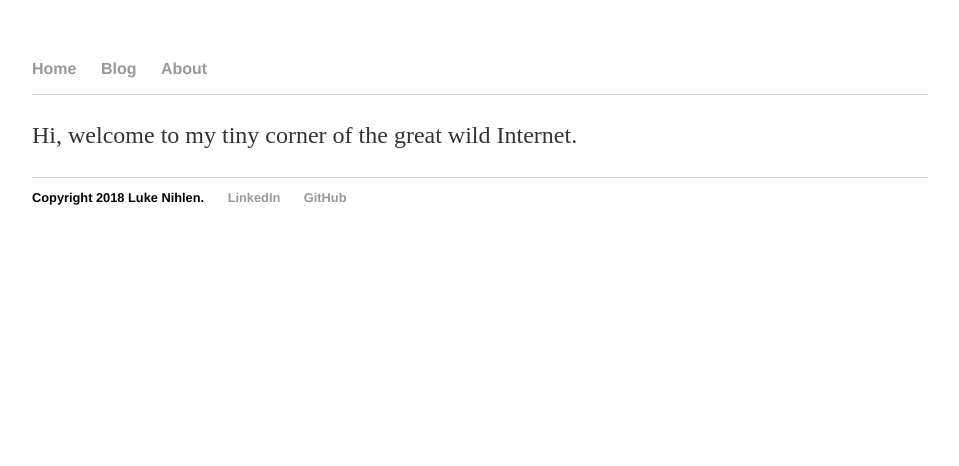
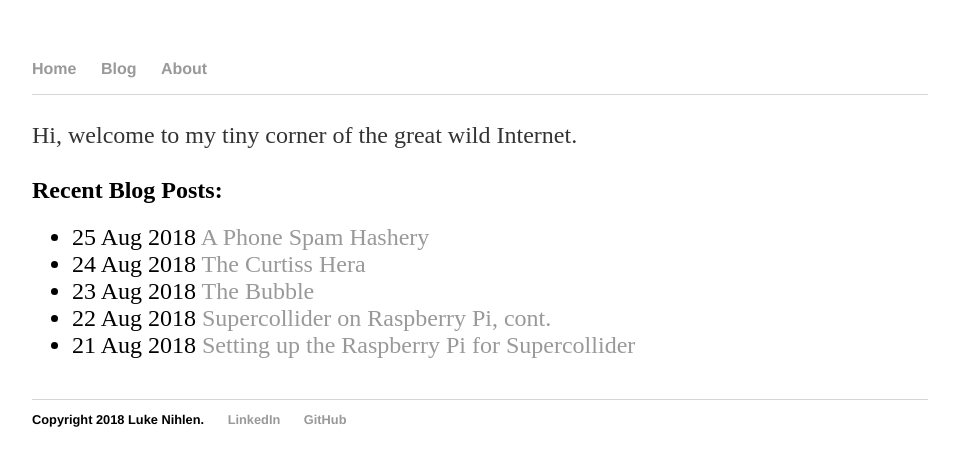
Before and after one commit to lnihlen/lnihlen.github.io, a Jekyll site: the page built from index.md, in a window 1280 px wide. Shown: the top 466 px of the page, without its empty margins (160-1119 px from the left). Built offline with Jekyll 4.4.1, drawn with Linux system fonts in a browser that asks for light colours.

Commit message:
recent posts on home page

```diff
--- /dev/null
+++ b/_includes/recent_posts.html
@@ -0,0 +1,8 @@
+<h2>Recent Blog Posts:</h2>
+<ul class="posts">
+  {% for post in site.posts limit: 5 %}
+    <li><span>{{ post.date | date_to_string }}</span>
+      <a href="{{ post.url | absolute_url }}" title="{{ post.title }}">{{ post.title }}</a>
+    </li>
+  {% endfor %}
+</ul>
--- a/_posts/2018-08-25-phone-spam-hashery.md
+++ b/_posts/2018-08-25-phone-spam-hashery.md
@@ -1,7 +1,7 @@
 ---
 layout: post
 title: "A Phone Spam Hashery"
-date: 2018-08-24
+date: 2018-08-25
 tags: [ i_made_a_thing, garden_party, phone_spam_hashery ]
 ---
 
--- a/index.md
+++ b/index.md
@@ -4,3 +4,5 @@ title: Luke Nihlen
 ---
 
 Hi, welcome to my tiny corner of the great wild Internet.
+
+{% include recent_posts.html %}
```
